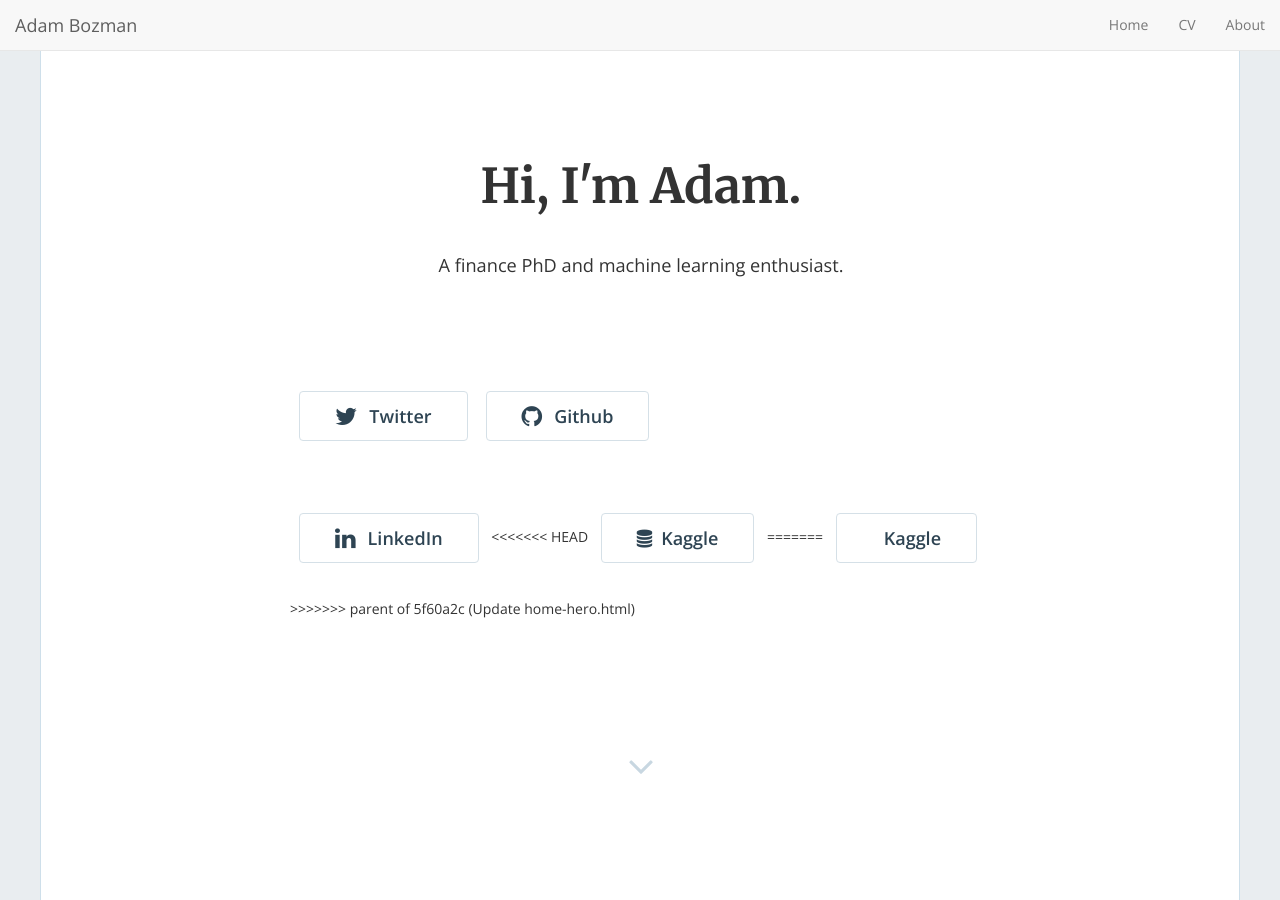
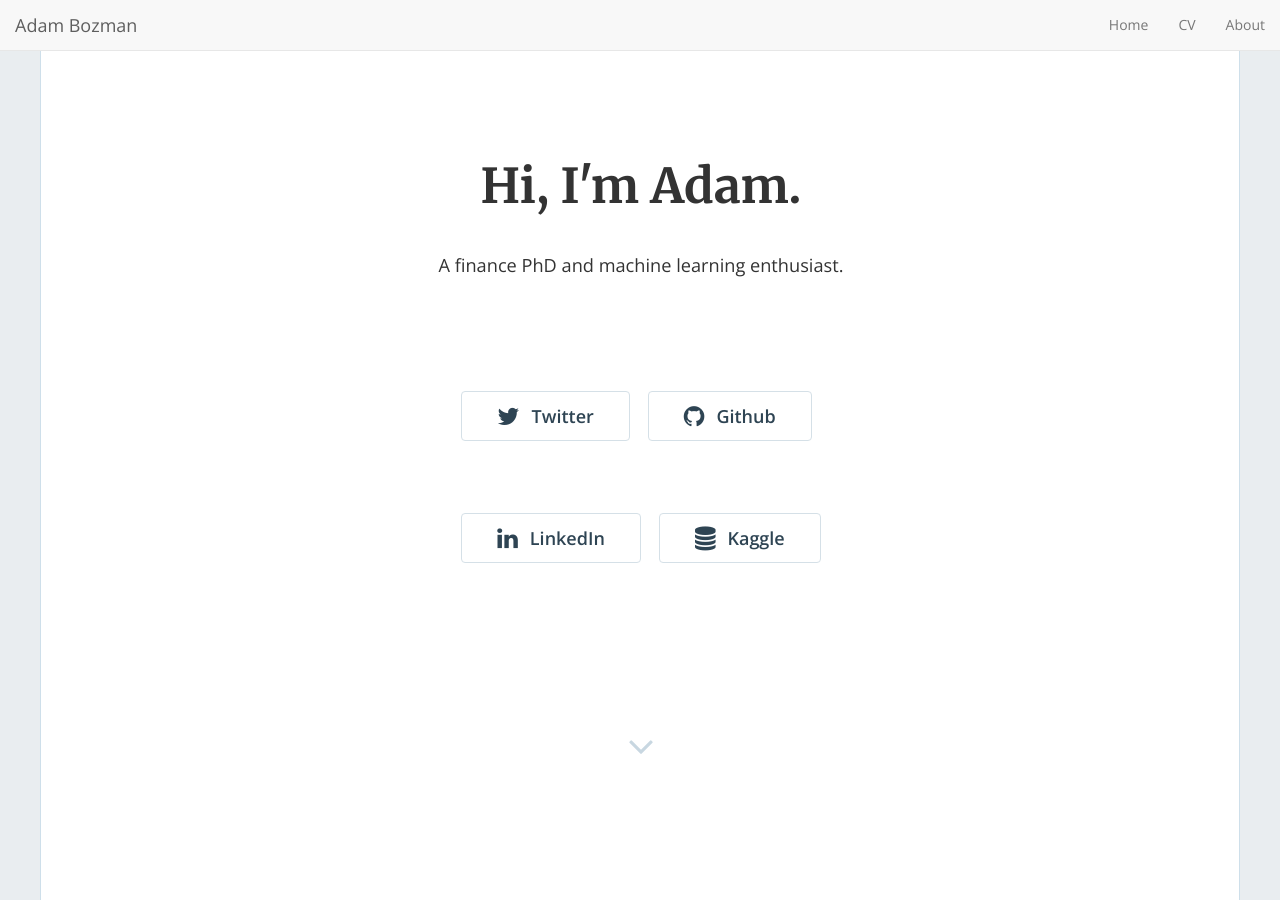
Before and after one commit to adam-bozman/adam-bozman.github.io, a Jekyll site: the page built from index.html, in a window 1280 px wide and 900 px high. Built offline with Jekyll 4.4.1, drawn with Linux system fonts in a browser that asks for light colours; nearby versions of some CDN libraries; the list of posts is cut into pages by our own code.

Commit message:
Update home-hero.html

```diff
--- a/_includes/home-hero.html
+++ b/_includes/home-hero.html
@@ -38,11 +38,7 @@
             <a href="https://linkedin.com/in/{{ site.linkedin_username }}"><button class="btn btn-default btn-lg"><i class="fa fa-linkedin fa-lg"></i>LinkedIn</button></a>
             {% endif %}
             {% if site.kaggle_username != '' %}
-<<<<<<< HEAD
-              <a href="https://kaggle.com/{{ site.kaggle_username }}"><button class="btn btn-default btn-lg"><i class="fa fa-database"></i></i>Kaggle</button></a>
-=======
-              <a href="https://kaggle.com/{{ site.kaggle_username }}"><button class="btn btn-default btn-lg"><i class="fa fa-kaggle fa-lg"></i>Kaggle</button></a>
->>>>>>> parent of 5f60a2c (Update home-hero.html)
+              <a href="https://kaggle.com/{{ site.kaggle_username }}"><button class="btn btn-default btn-lg"><i class="fa fa-database fa-lg"></i>Kaggle</button></a>
             {% endif %}
 
           </div>
```
